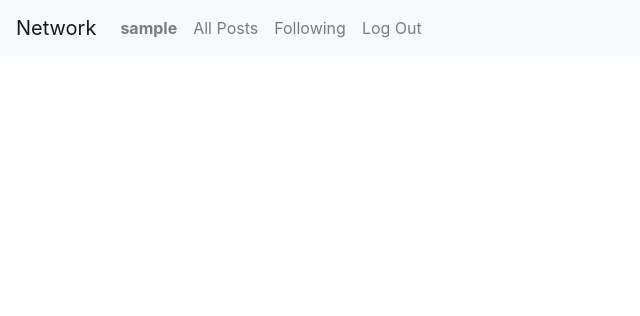
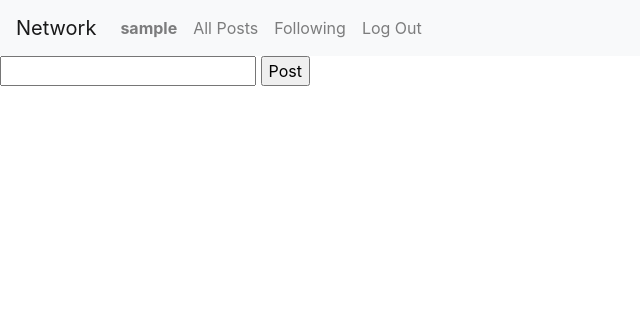
Before and after one commit to avinanick/CS50W_Project4, a Django app: template network/templates/network/index.html in a window 1280 px wide. Shown: the top 316 px of the page, without its empty margins (0-640 px from the left). Run offline with Django 3.2, Linux system fonts and the light colour scheme; the template is opened without the code that fills it, so the values that code supplies are empty; the visitor is signed in with stand-in values (Sample User, id 1); some libraries are stand-ins or nearby versions.

Commit message:
Created a quick form for making a new post in the index template.

```diff
--- a/network/templates/network/index.html
+++ b/network/templates/network/index.html
@@ -1,5 +1,9 @@
 {% extends "network/layout.html" %}
 
 {% block body %}
+    <form id="new_post_form">
+        <input type="text" id="new_post_content">
+        <input type="submit" value="Post">
+    </form>
     <div id="all_posts"></div>
 {% endblock %}
```
